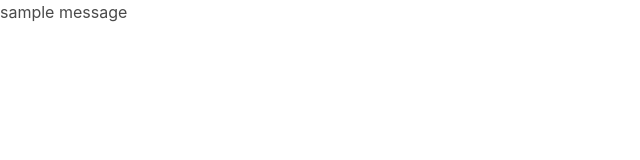
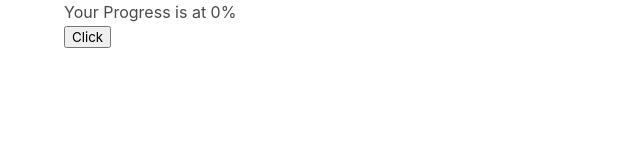
Before and after one commit to kingcong11/LaravelxVue2, a plain HTML site: page index.html in a window 1280 px wide. Shown: the whole page, without its empty margins (0-640 px from the left). Drawn offline with nearby package versions, Linux system fonts and the light colour scheme.

Commit message:
Inline Template
*Inline Template

```diff
--- a/index.html
+++ b/index.html
@@ -9,8 +9,18 @@
 <body>
 
 
-    <div id="root">
-        <p>{{ message }}</p>
+    <div id="root" class="container">
+
+        <progress-view inline-template>
+
+            <div>
+                <h1>Your Progress is at {{ progressionRate }}%</h1>
+
+                <button @click="progressionRate+= 2"> Click </button>
+            </div>
+
+        </progress-view>
+
     </div>
 
 
--- a/main.js
+++ b/main.js
@@ -1,3 +1,12 @@
+Vue.component('progress-view', {
+
+    data(){
+        return {
+            progressionRate: 0
+        };
+    }
+});
+
 new Vue({
 
     el: "#root",
```
